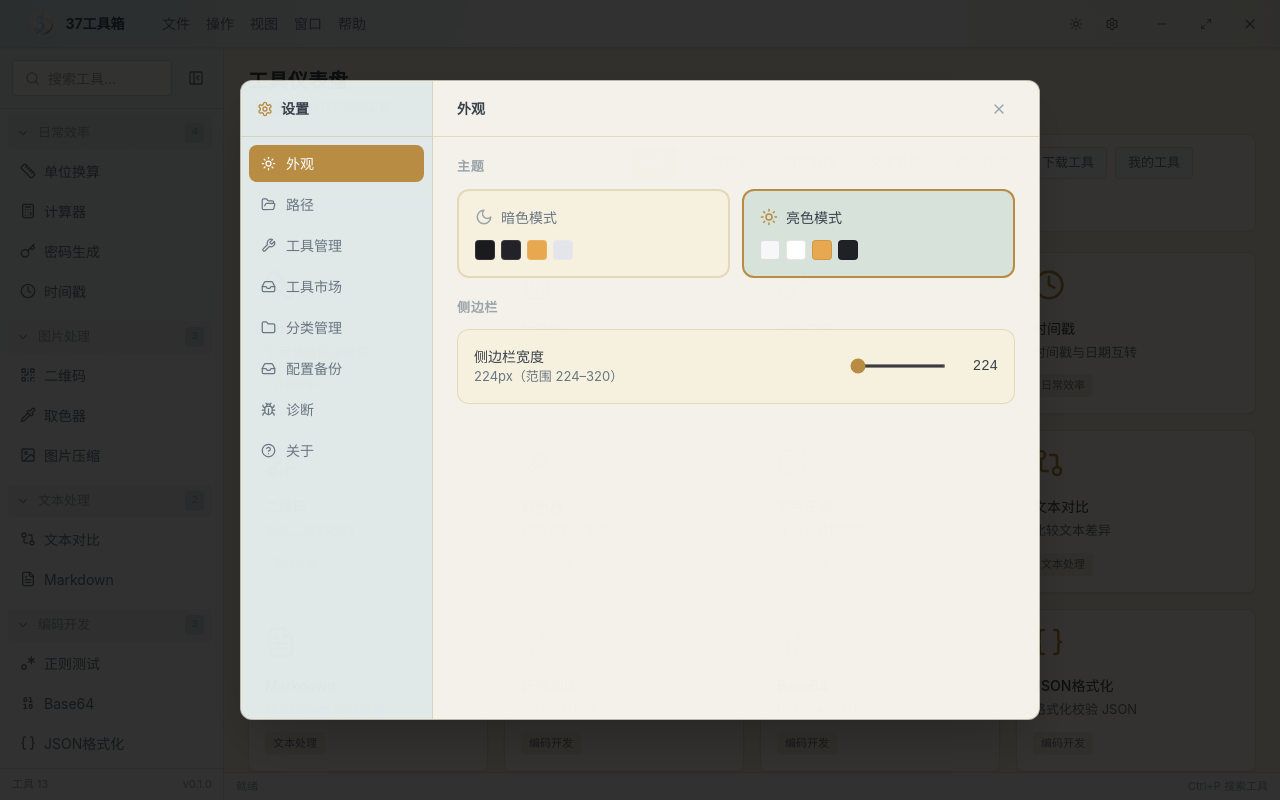
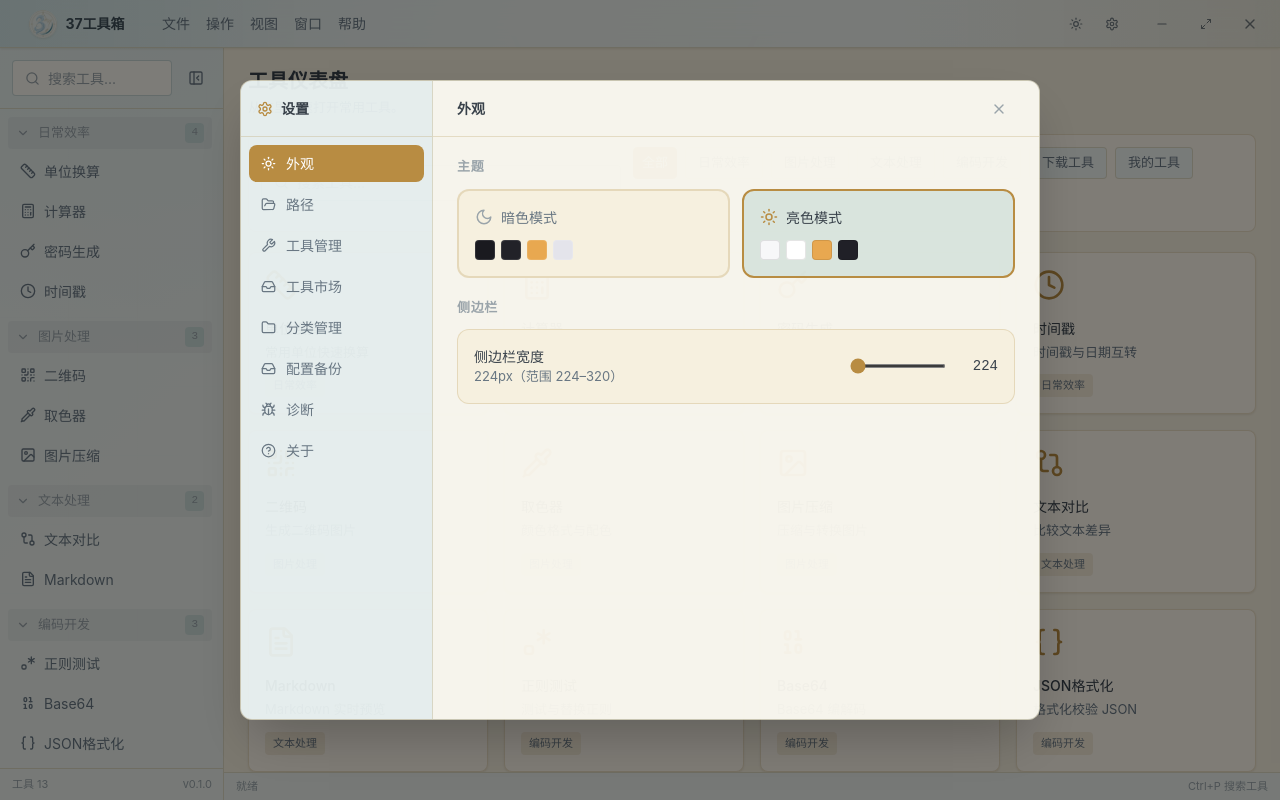
Before and after one commit to cute-37/37toolbox, a React (Vite) app: page / in a window 1280 px wide. Both pictures are taken after a click on the button 1112 px from the left and 23 px from the top of the page. Built offline with nearby package versions, Linux system fonts and the light colour scheme.

Commit message:
v0.5: 两个 .37tool 包 + 遮罩优化

```diff
--- a/src/components/layout/SettingsPanel.tsx
+++ b/src/components/layout/SettingsPanel.tsx
@@ -102,7 +102,7 @@ interface ConfirmDialogProps {
 }
 
 const ConfirmDialog: React.FC<ConfirmDialogProps> = ({ title, message, confirmLabel = '确认', danger, onConfirm, onCancel }) => (
-  <div className="fixed inset-0 z-50 flex items-center justify-center bg-black/80" onPointerDown={onCancel}>
+  <div className="fixed inset-0 z-50 flex items-center justify-center bg-black/50" onPointerDown={onCancel}>
     <div
       className="w-[380px] max-w-[calc(100vw-48px)] rounded-lg border border-border bg-bg-secondary p-6 shadow-xl"
       onPointerDown={(e): void => e.stopPropagation()}
@@ -779,7 +779,7 @@ export const SettingsPanel: React.FC<SettingsPanelProps> = ({ open, onClose, ini
   }[section]!;
 
   return (
-    <div className="fixed inset-0 z-40 flex items-center justify-center bg-black/80" onPointerDown={onClose}>
+    <div className="fixed inset-0 z-40 flex items-center justify-center bg-black/50" onPointerDown={onClose}>
       <div
         className="titlebar-no-drag flex h-[640px] max-h-[calc(100vh-80px)] w-[800px] max-w-[calc(100vw-48px)] overflow-hidden rounded-xl border border-border bg-bg-sidebar shadow-2xl"
         onPointerDown={(e): void => e.stopPropagation()}
--- a/src/components/shared/ErrorReportDialog.tsx
+++ b/src/components/shared/ErrorReportDialog.tsx
@@ -51,7 +51,7 @@ export const ErrorReportDialog: React.FC<ErrorReportDialogProps> = ({ triggerMes
   };
 
   return (
-    <div className="fixed inset-0 z-50 flex items-center justify-center bg-black/80" onClick={onClose}>
+    <div className="fixed inset-0 z-50 flex items-center justify-center bg-black/50" onClick={onClose}>
       <div
         className="mx-4 max-h-[85vh] w-full max-w-2xl overflow-hidden rounded-lg border border-border bg-bg-secondary shadow-lg"
         onClick={(e) => e.stopPropagation()}
--- a/src/components/shared/PermissionDialog.tsx
+++ b/src/components/shared/PermissionDialog.tsx
@@ -34,7 +34,7 @@ export const PermissionDialog: React.FC<PermissionDialogProps> = ({ rawManifest,
   const toolName = manifest?.tool.name ?? fallbackName;
 
   return (
-    <div className="fixed inset-0 z-[60] flex items-center justify-center bg-black/80" onPointerDown={onCancel}>
+    <div className="fixed inset-0 z-[60] flex items-center justify-center bg-black/50" onPointerDown={onCancel}>
       <div
         className="w-[440px] max-w-[calc(100vw-48px)] rounded-lg border border-border bg-bg-secondary p-6 shadow-xl"
         onPointerDown={(event): void => event.stopPropagation()}
```
